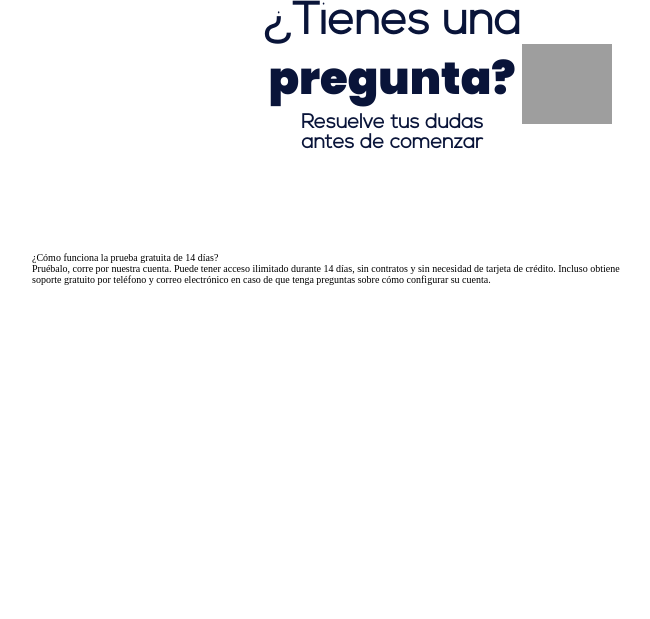
After one commit to juanchocastillo/skylling, a PHP site: the page made by templates/new/dev/section(2)-preguntas.html in a window 1280 px wide. The commit adds this page. Shown: the top 619 px of the page, without its empty margins (248-898 px from the left). Run offline with PHP 8.4, Linux system fonts and the light colour scheme; grey boxes are pictures that could not be loaded.

Commit message:
dev section-question: css

```diff
--- a/css/new/frontend.css
+++ b/css/new/frontend.css
@@ -499,3 +499,220 @@ html{
                       section 1-end
 ==================================================
 */
+
+
+
+
+
+
+
+
+
+
+
+
+
+
+
+
+
+
+
+
+
+
+
+
+
+
+
+
+
+
+
+
+
+
+
+
+
+
+
+
+
+
+
+
+
+
+
+
+
+
+
+
+
+
+
+
+
+
+
+
+
+
+
+
+
+
+
+
+
+
+
+
+
+
+
+
+
+
+
+
+
+
+
+
+
+
+
+
+
+
+
+
+
+
+
+
+
+
+
+
+
+
+
+
+
+
+
+
+
+
+
+
+
+
+
+
+
+
+
+
+
+/*
+==================================================
+                question-section
+==================================================
+*/
+
+
+.questions-section{
+    width: 100%;
+}
+
+.questions-section-container{
+    display: flex;
+    width: 100%;
+    height: auto;
+    min-width: 1024px;
+    max-width: 1440px;
+    flex-direction: column;
+    justify-content: center;
+    align-items: center;
+
+}
+
+.questions-section .background-cloud{
+
+}
+
+
+.questions-section .title-container{
+    position: relative;
+    display: flex;
+    width: 340px;
+    height: 260px;
+    justify-content: center;
+
+
+}
+
+
+.questions-section .title-container .text-container{
+    width: 100%;
+    text-align: center;
+    font-size: 3rem;
+    color: #091439;
+    font-family: nexa-light;
+
+}
+
+.questions-section .title-container span{
+    font-family: Poppins, sans-serif;
+    font-weight: bolder;
+
+}
+
+
+
+.questions-section .title-container h3{
+   font-size: 2rem;
+}
+
+
+.questions-section .img-container{
+    position: absolute;
+    width: 90px;
+    height: 80px;
+    top: 44px;
+    right: -50px;
+
+
+}
+
+.questions-section .img-container span{
+    display: inline-block;
+    width: 100%;
+    height: 100%;
+    background-image: url("/assets/signo-pregunta.png");
+    background-position: center;
+    background-size: cover;
+    background-repeat: no-repeat;
+}
+
+.questions-section .content-container{
+    width: 600px;
+    height: 360px
+}
+
+.questions-section .content-question{
+    width: 100%;
+    height: auto;
+}
+
+/*
+==================================================
+            question-section-end
+==================================================
+*/
--- /dev/null
+++ b/templates/new/dev/section(2)-preguntas.html
@@ -0,0 +1,56 @@
+<!doctype html>
+<html lang="es">
+<head>
+    <!-- Required meta tags -->
+    <meta charset="utf-8">
+    <meta name="viewport" content="width=device-width, initial-scale=1, shrink-to-fit=no">
+
+    <title>Software Empresarial - Contabilidad, Inventario, Facturación y CRM</title>
+
+
+    <!-- CSS -->
+   <link href="/css/new/frontend.css" rel="stylesheet">
+
+
+    <!-- Fonts-from-Google -->
+    <link rel="preconnect" href="https://fonts.googleapis.com">
+    <link rel="preconnect" href="https://fonts.gstatic.com" crossorigin>
+    <link href="https://fonts.googleapis.com/css2?family=Poppins:wght@200;300;400&display=swap" rel="stylesheet">
+    <link href="https://fonts.googleapis.com/css2?family=Poppins:wght@700&display=swap" rel="stylesheet">
+    <link href="https://fonts.googleapis.com/css2?family=Poppins:wght@800;900&display=swap" rel="stylesheet">
+
+</head>
+
+
+
+<section class="questions-section">
+    <div class="background-cloud"></div>
+    <div class="questions-section-container">
+        <div class="title-container">
+            <div class="img-container">
+                <span class="questions-section__img"></span>
+            </div>
+            <div class="text-container">
+                <h2 class="title-container__h2">¿Tienes una <span>pregunta?</span></h2>
+                <h3 class="title-container__h3">Resuelve tus dudas
+                    <br>antes de comenzar
+                </h3>
+            </div>
+        </div>
+
+        <div class="content-container">
+            <div class="content-question">
+                <div class="question-title">¿Cómo funciona la prueba <span>gratuita de 14 días?</span></div>
+
+                <div class="question-text">
+                    Pruébalo, corre por nuestra cuenta.
+                    Puede tener acceso ilimitado durante 14 días, sin contratos y
+                    sin necesidad de tarjeta de crédito. Incluso obtiene soporte gratuito por teléfono y
+                    correo electrónico en caso de que tenga preguntas sobre cómo configurar su cuenta.
+                </div>
+            </div>
+        </div>
+    </div>
+
+
+</section>
```
Also changed, not shown: assets/background-cloud.png (added), templates/new/dev/section(2)-preguntas.tpl (deleted), 1 other file.
